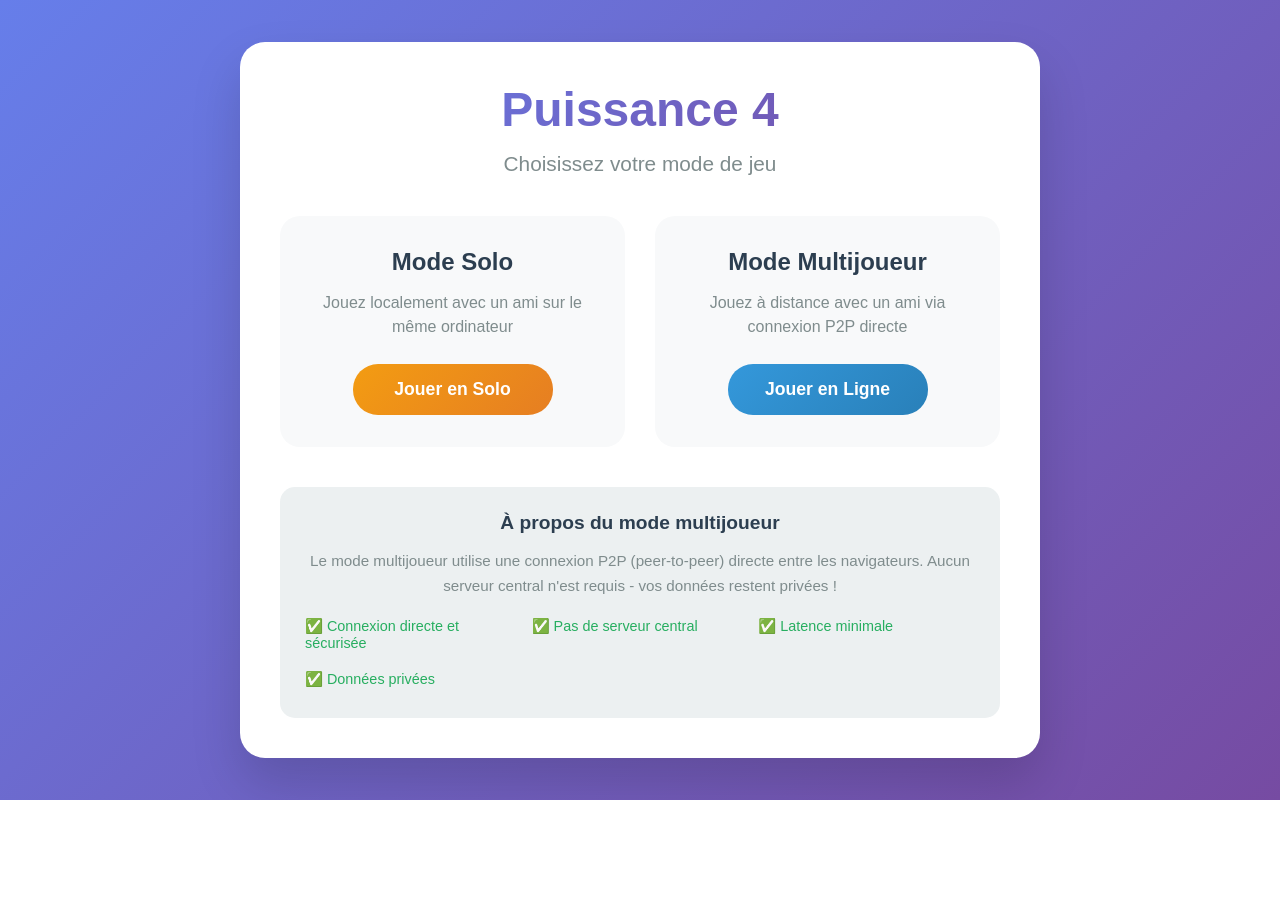
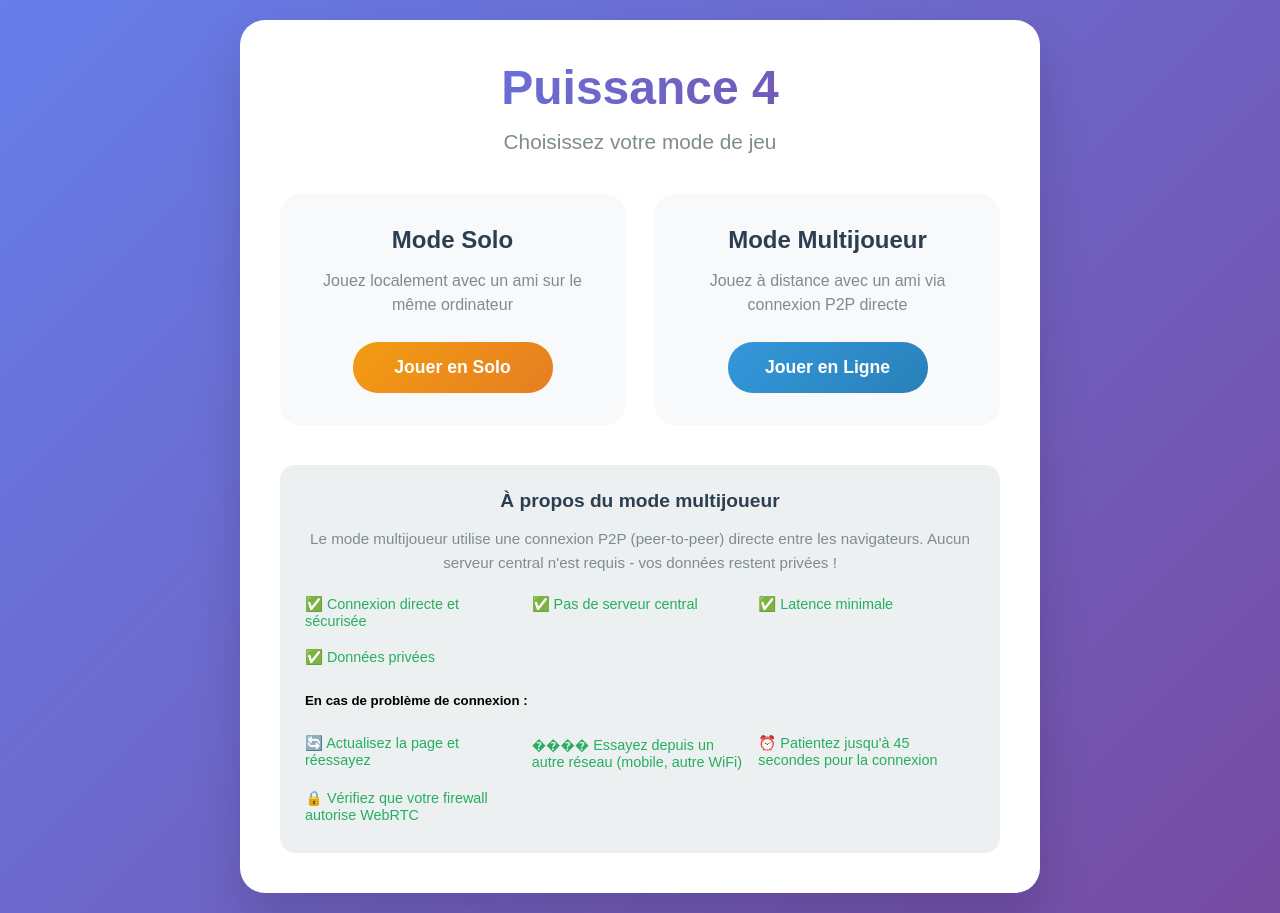
Before and after one commit to SergeWesley/connectFour, a React app: page / in a window 1280 px wide. Before the commit the page ends 800 px from the top, so only its background shows below. Built offline with nearby package versions, Linux system fonts and the light colour scheme.

Commit message:
Add troubleshooting info to main menu
cgen-ce5b2034af5046f6af0ecc69ab31c3ce

```diff
--- a/src/components/MainMenu.js
+++ b/src/components/MainMenu.js
@@ -84,6 +84,16 @@ const MainMenu = () => {
             <li>✅ Latence minimale</li>
             <li>✅ Données privées</li>
           </ul>
+
+          <div className="troubleshooting">
+            <h5>En cas de problème de connexion :</h5>
+            <ul>
+              <li>🔄 Actualisez la page et réessayez</li>
+              <li>���� Essayez depuis un autre réseau (mobile, autre WiFi)</li>
+              <li>⏰ Patientez jusqu'à 45 secondes pour la connexion</li>
+              <li>🔒 Vérifiez que votre firewall autorise WebRTC</li>
+            </ul>
+          </div>
         </div>
       </div>
     </div>
```
